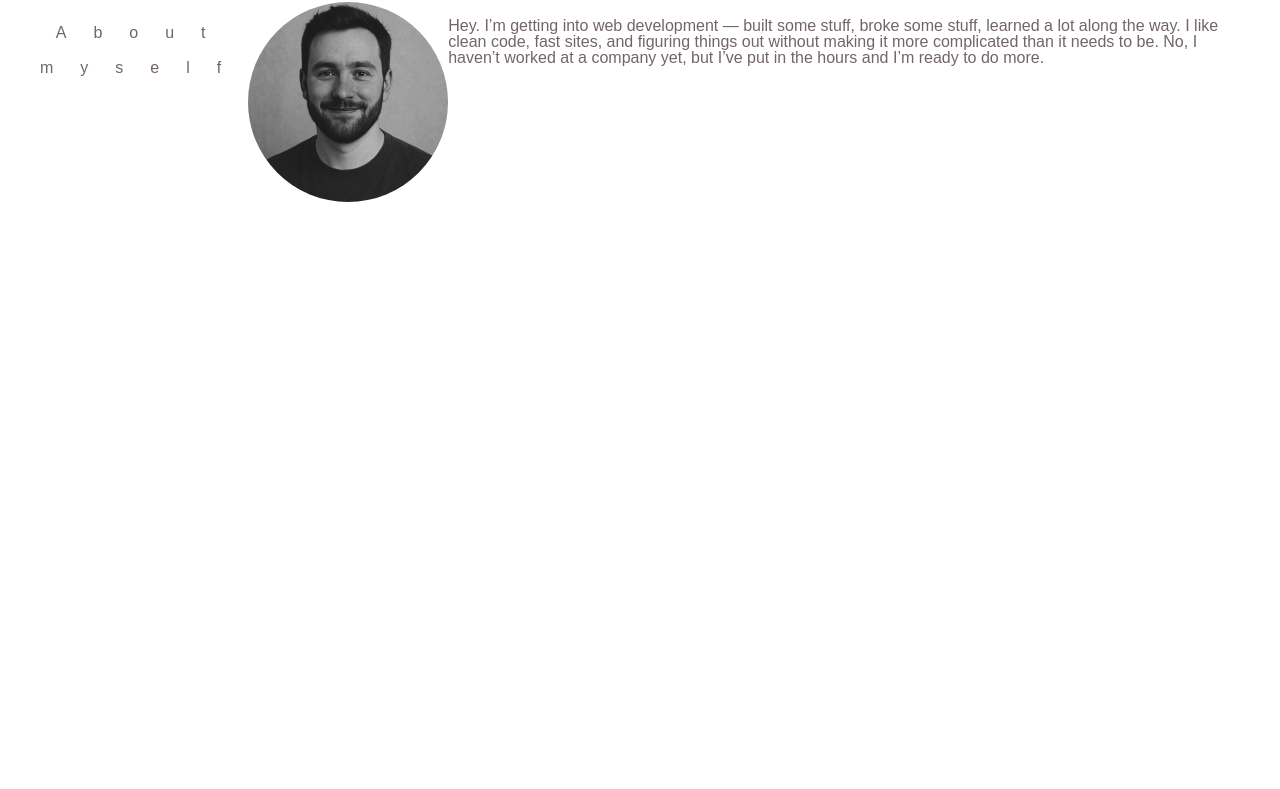
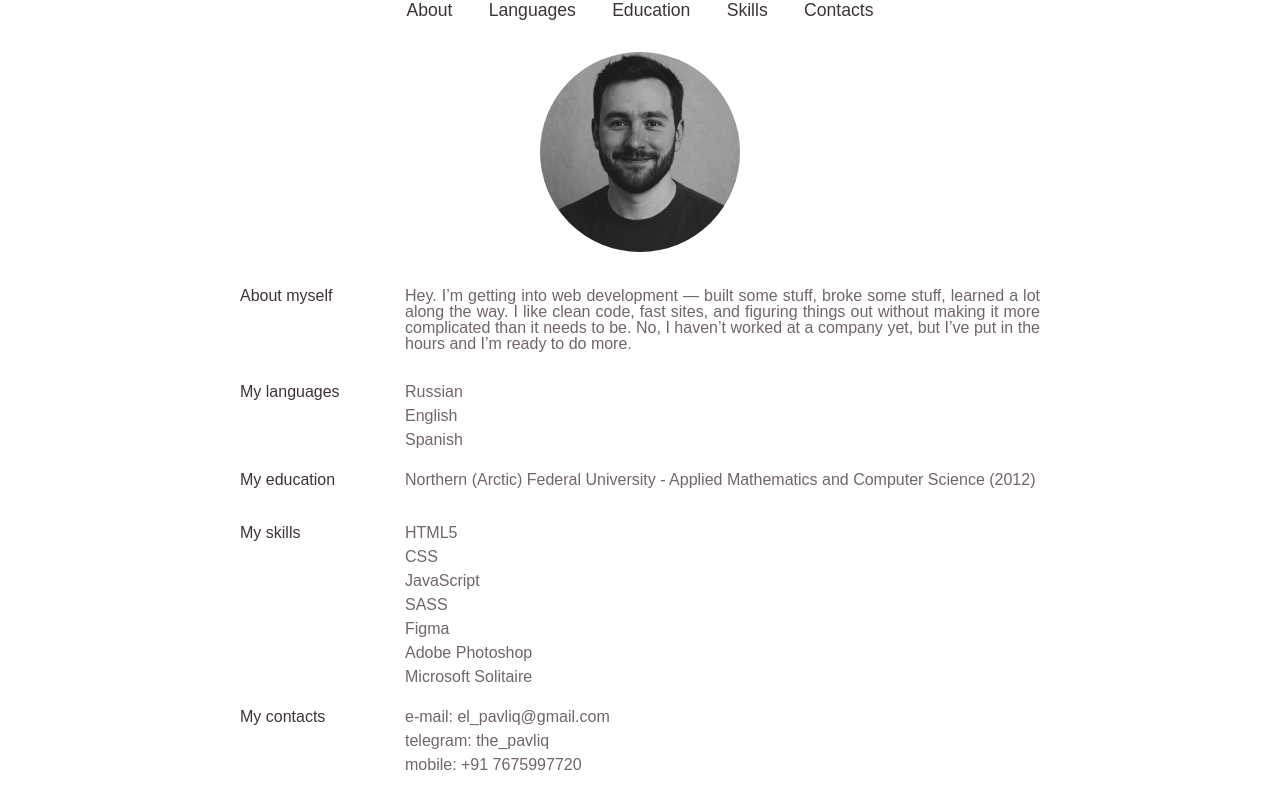
Before and after one commit to pavliq/rsschool-cv, a plain HTML site: page index.html in a window 1280 px wide. Shown: the part 123-912 px from the top of the page. Before the commit the page ends 800 px from the top, so only its background shows below. Drawn offline with Linux system fonts and the light colour scheme.

Commit message:
feat: update index.html and style.css

```diff
--- a/index.html
+++ b/index.html
@@ -19,7 +19,7 @@
                         <li class="nav-item">Languages</li>
                         <li class="nav-item">Education</li>
                         <li class="nav-item">Skills</li>
-                        <li class="nav-item">Projects</li>
+                        <li class="nav-item">Contacts</li>
                     </ul>
                 </nav>
             </div>
@@ -27,9 +27,9 @@
     </header>
     <main>
         <section class="about">
-            <div class="wrapper about-wrapper">
-                <h2 class="header-line">About myself</h2>
-                <img src="./assets/img/avatar.jpeg" class="avatar" width="200" height="200" alt="My photo">
+            <img src="./assets/img/avatar.jpeg" class="avatar" width="200" height="200" alt="My photo">
+            <div class="wrapper content-wrapper">
+                <h4 class="header-line">About myself</h4>
                 <p class="text">Hey. I’m getting into web development — built some stuff,
                 broke some stuff, learned a lot along the way. I like clean code,
                 fast sites, and figuring things out without making it more complicated
@@ -37,6 +37,48 @@
                 in the hours and I’m ready to do more.</p>
             </div>
         </section>
+        <section class="languages">
+            <div class="wrapper content-wrapper">
+                <h4 class="header-line">My languages</h4>
+                <ul class="feature-list">
+                    <li class="feature-item">Russian</li>
+                    <li class="feature-item">English</li>
+                    <li class="feature-item">Spanish</li>
+                </ul>
+            </div>
+        </section>
+        <section class="education">
+            <div class="wrapper content-wrapper">
+                <h4 class="header-line">My education</h4>
+                <ul class="feature-list">
+                    <li class="feature-item">Northern (Arctic) Federal University - Applied Mathematics and Computer Science (2012)</li>
+                </ul>
+            </div>
+        </section>
+        <section class="skills">
+            <div class="wrapper content-wrapper">
+                <h4 class="header-line">My skills</h4>
+                <ul class="feature-list">
+                    <li class="feature-item">HTML5</li>
+                    <li class="feature-item">CSS</li>
+                    <li class="feature-item">JavaScript</li>
+                    <li class="feature-item">SASS</li>
+                    <li class="feature-item">Figma</li>
+                    <li class="feature-item">Adobe Photoshop</li>
+                    <li class="feature-item">Microsoft Solitaire</li>
+                </ul>
+            </div>
+        </section>
+        <section class="contacts">
+            <div class="wrapper content-wrapper">
+                <h4 class="header-line">My contacts</h4>
+                <ul class="feature-list">
+                    <li class="feature-item">e-mail: el_pavliq@gmail.com</li>
+                    <li class="feature-item">telegram: the_pavliq</li>
+                    <li class="feature-item">mobile: +91 7675997720</li>
+                </ul>
+            </div>
+        </section>
     </main>
 </body>
 </html>
--- a/style.css
+++ b/style.css
@@ -62,6 +62,10 @@ h2 {
   margin: 0 auto;
 }
 
+.header {
+  padding-top: 30px;
+}
+
 .header-container {
   max-width: 467px;
   margin: 0 auto;
@@ -97,13 +101,26 @@ h2 {
   color: #A6A085;
 }
 
-.about-wrapper {
+.content-wrapper {
   display: flex;
-  flex-basis: 45%;
+  width: 800px;
 }
 
 .avatar {
+  display: block;
   border-radius: 50%;
+  margin: 20px auto;
+}
+
+.header-line {
+  margin-top: 16px;
+  font-family: "Arial";
+  color: #403333;
+  font-size: 1rem;
+  font-style: normal;
+  font-weight: 400;
+  line-height: 1rem;
+  flex-basis: 165px;
 }
 
 .text {
@@ -113,4 +130,22 @@ h2 {
   font-style: normal;
   font-weight: 400;
   line-height: 1rem;
+  text-align: justify;
+  flex-basis: 635px;
 }
+
+.feature-list {
+  margin: 16px 0 0;
+  padding: 0;
+  list-style: none;
+}
+
+.feature-item {
+  margin-bottom: 8px;
+  font-family: "Arial";
+  color: #736565;
+  font-size: 1rem;
+  font-style: normal;
+  font-weight: 400;
+  line-height: 1rem;
+}
```
